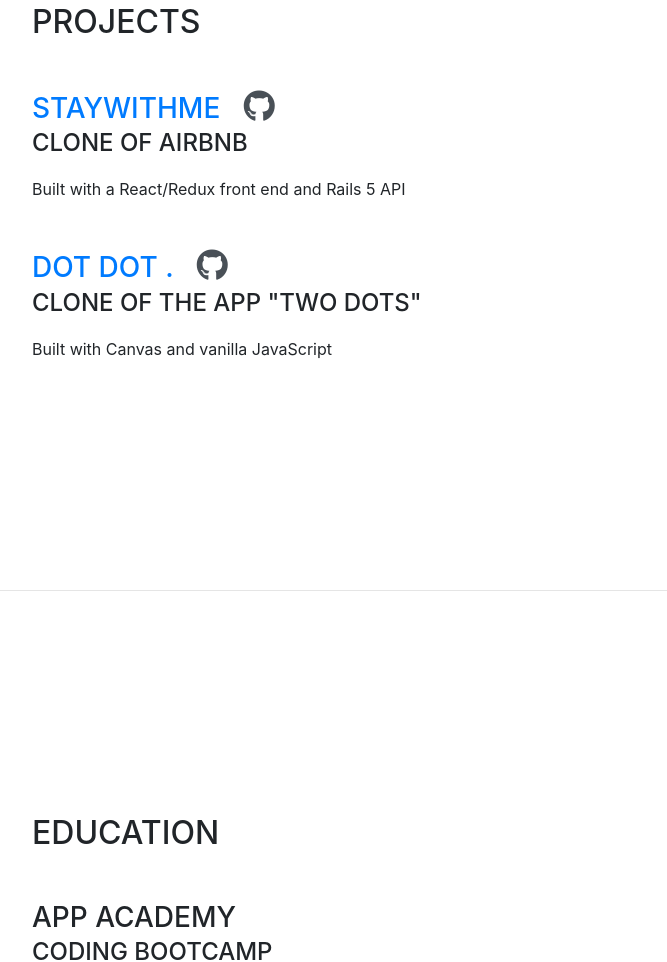
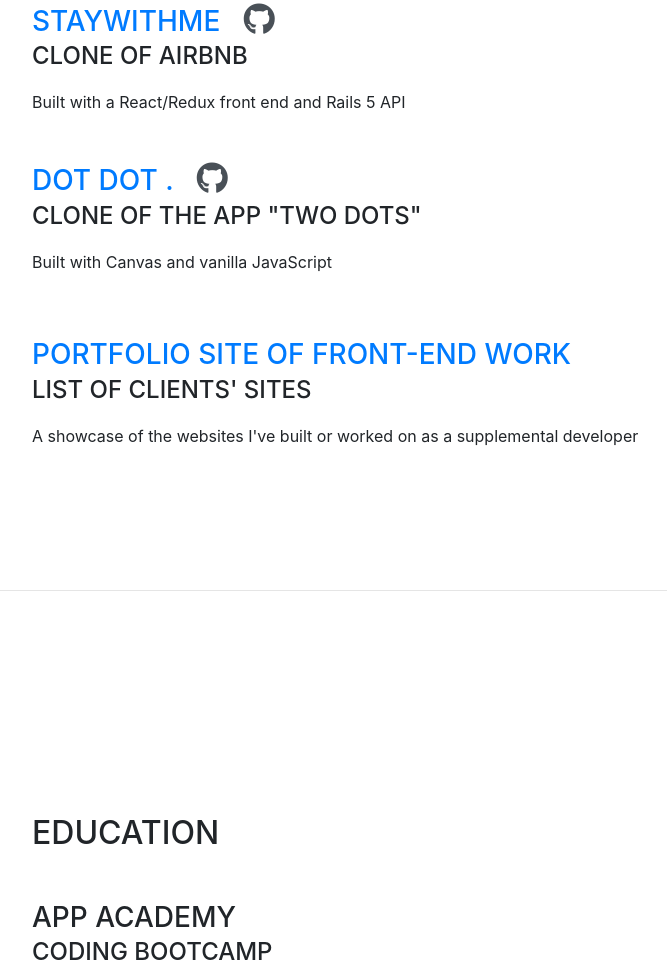
Before and after one commit to johnnyhperkins/johnnyhperkins.github.io, a website with bundled scripts: page index.html in a window 1280 px wide. Shown: the part 1011-1973 px from the top of the page, without its empty margins (288-955 px from the left). Built offline with nearby package versions, Linux system fonts and the light colour scheme; a web font is replaced by a local one.

Commit message:
Update link to dot game and add personal portfolio site

```diff
--- a/index.html
+++ b/index.html
@@ -96,14 +96,19 @@
               <div>Built with a React/Redux front end and Rails 5 API</div>
             </div>
           </div>
+          <div class="resume-item d-flex flex-column flex-md-row justify-content-between mb-5">
+            <div class="resume-content">
+              <h3 class="mb-0"><a href="https://johnnyhperkins.github.io/dotdotdot/">Dot Dot .</a> <a href="https://github.com/johnnyhperkins/dotdotdot" target="_blank"><i class="fab fa-project-icons fa-github"></i></a></h3>
+              <div class="subheading mb-3">Clone of the App "Two Dots"</div>
+              <p>Built with Canvas and vanilla JavaScript </p>
+            </div>
+          </div>
           <div class="resume-item d-flex flex-column flex-md-row justify-content-between">
             <div class="resume-content">
-              <h3 class="mb-0"><a href="https://github.com/johnnyhperkins/dotdotdot">Dot Dot .</a> <a href="https://github.com/johnnyhperkins/dotdotdot" target="_blank"><i class="fab fa-project-icons fa-github"></i></a></h3>
-              <div class="subheading mb-3">Clone of the App "Two Dots"</div>
-              <p>Built with Canvas and vanilla JavaScript </p>
-
+              <h3 class="mb-0"><a href="https://honestwebsitedesign.com">Portfolio Site of Front-End Work</a></h3>
+              <div class="subheading mb-3">List of clients' sites</div>
+              <p>A showcase of the websites I've built or worked on as a supplemental developer</p>
             </div>
-
           </div>
 
         </div>
```
